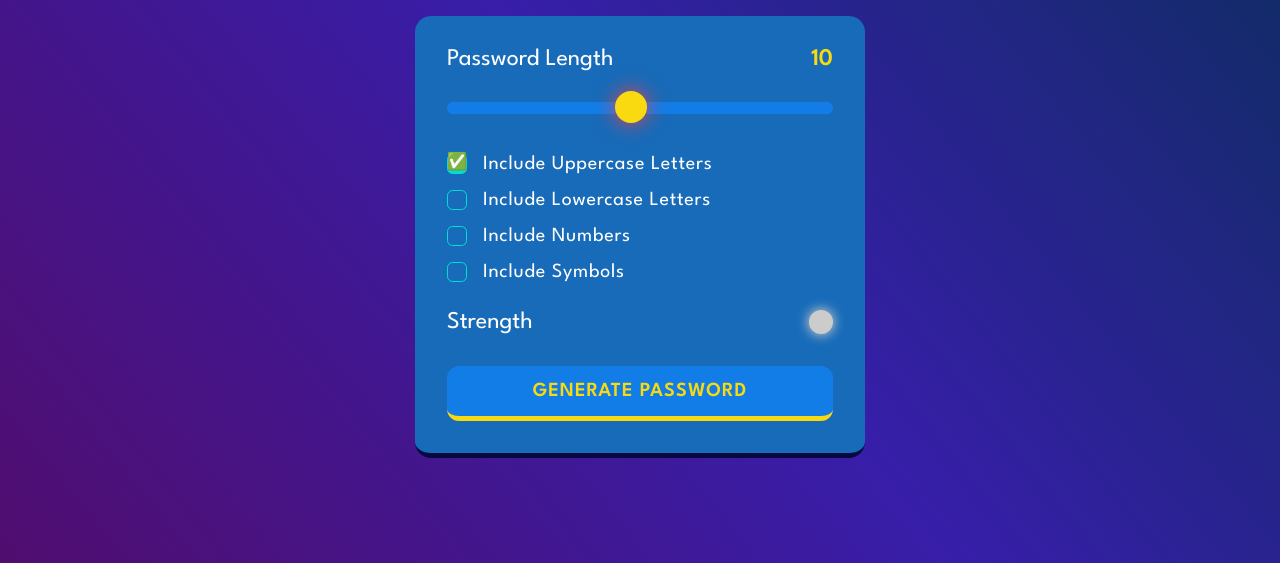
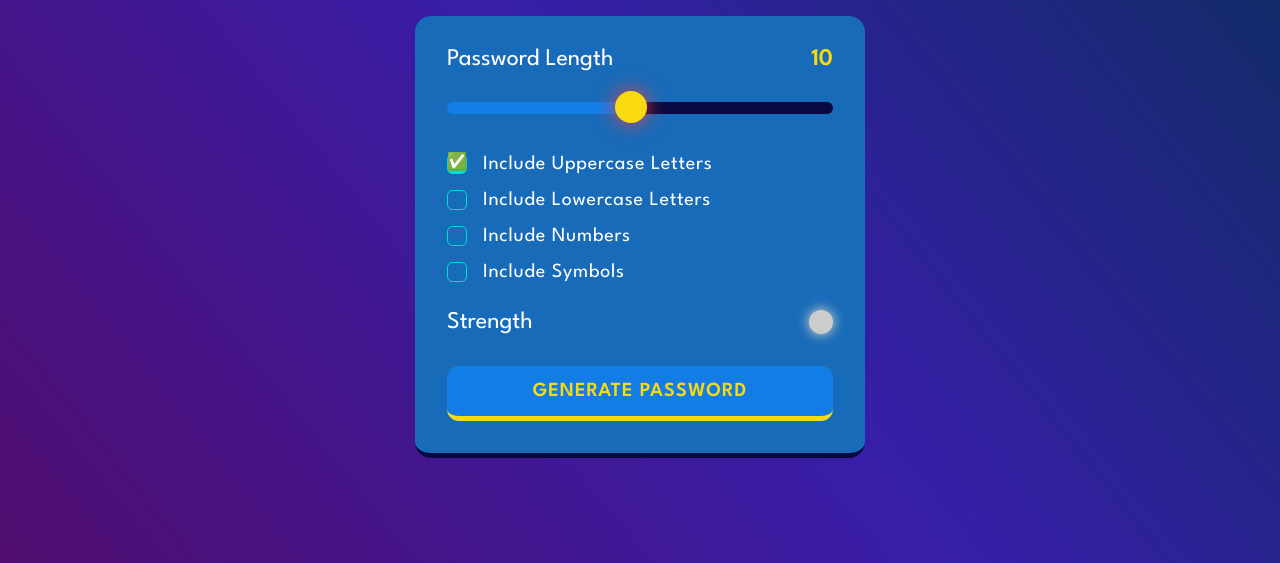
Before and after one commit to Azhar2786/password-genrator, a plain HTML site: page index.html in a window 1280 px wide. Shown: the part 237-800 px from the top of the page. Drawn offline with Linux system fonts and the light colour scheme.

Commit message:
updating slider code

```diff
--- a/script.js
+++ b/script.js
@@ -11,6 +11,9 @@ let password_length = 10;
 function handleSlider() {
     inputSlider.value = password_length;
     lengthDisplay.innerText = password_length;
+    let min = inputSlider.min;
+    let max = inputSlider.max;
+    inputSlider.style.backgroundSize = ((password_length - min)*100/(max-min)) + "% 100%";
 }
 
 handleSlider();
--- a/style.css
+++ b/style.css
@@ -152,8 +152,10 @@ button {
   outline: none;
   border-radius: 1rem;
   height: 0.75rem;
-  background: linear-gradient(var(--vb-violet), var(--vb-violet));
+  background-image: linear-gradient(var(--vb-violet), var(--vb-violet));
+  background-repeat: no-repeat;
   cursor: pointer;
+  background-color: var(--lt-violet2)
 }
 
 .slider:focus {
```
